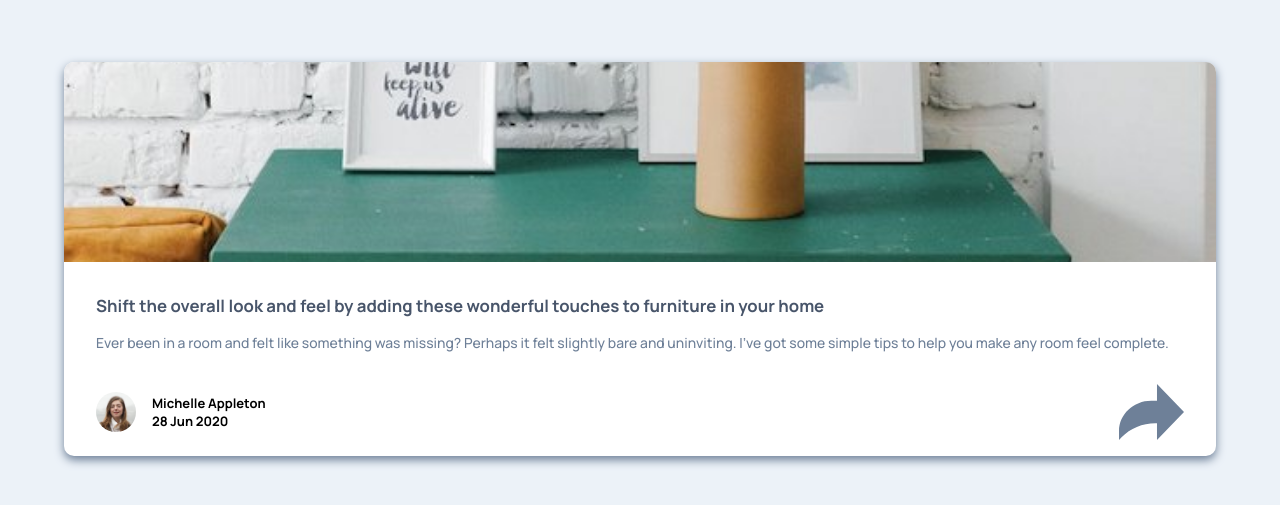
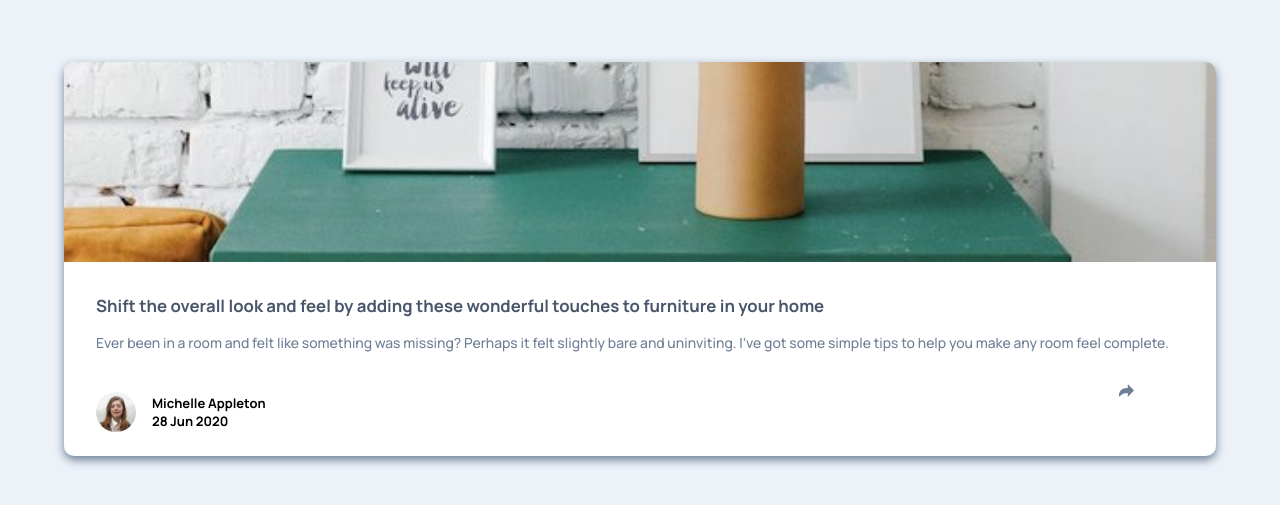
Before and after one commit to Clipzorama/Article-Preview-Component, a plain HTML site: page index.html in a window 1280 px wide. Shown: the part 141-646 px from the top of the page. Drawn offline with Linux system fonts and the light colour scheme.

Commit message:
Updated index.html

```diff
--- a/index.html
+++ b/index.html
@@ -25,7 +25,7 @@
                     <h4>28 Jun 2020</h4>
                 </div>
             </div>
-            <img src="./images/icon-share.svg" alt="share pic" id="share-button">
+            <svg id="share-button" xmlns="http://www.w3.org/2000/svg" width="15" height="13"><path fill="#6E8098" d="M15 6.495L8.766.014V3.88H7.441C3.33 3.88 0 7.039 0 10.936v2.049l.589-.612C2.59 10.294 5.422 9.11 8.39 9.11h.375v3.867L15 6.495z"/></svg>
         </div>
 
     </div>
```
